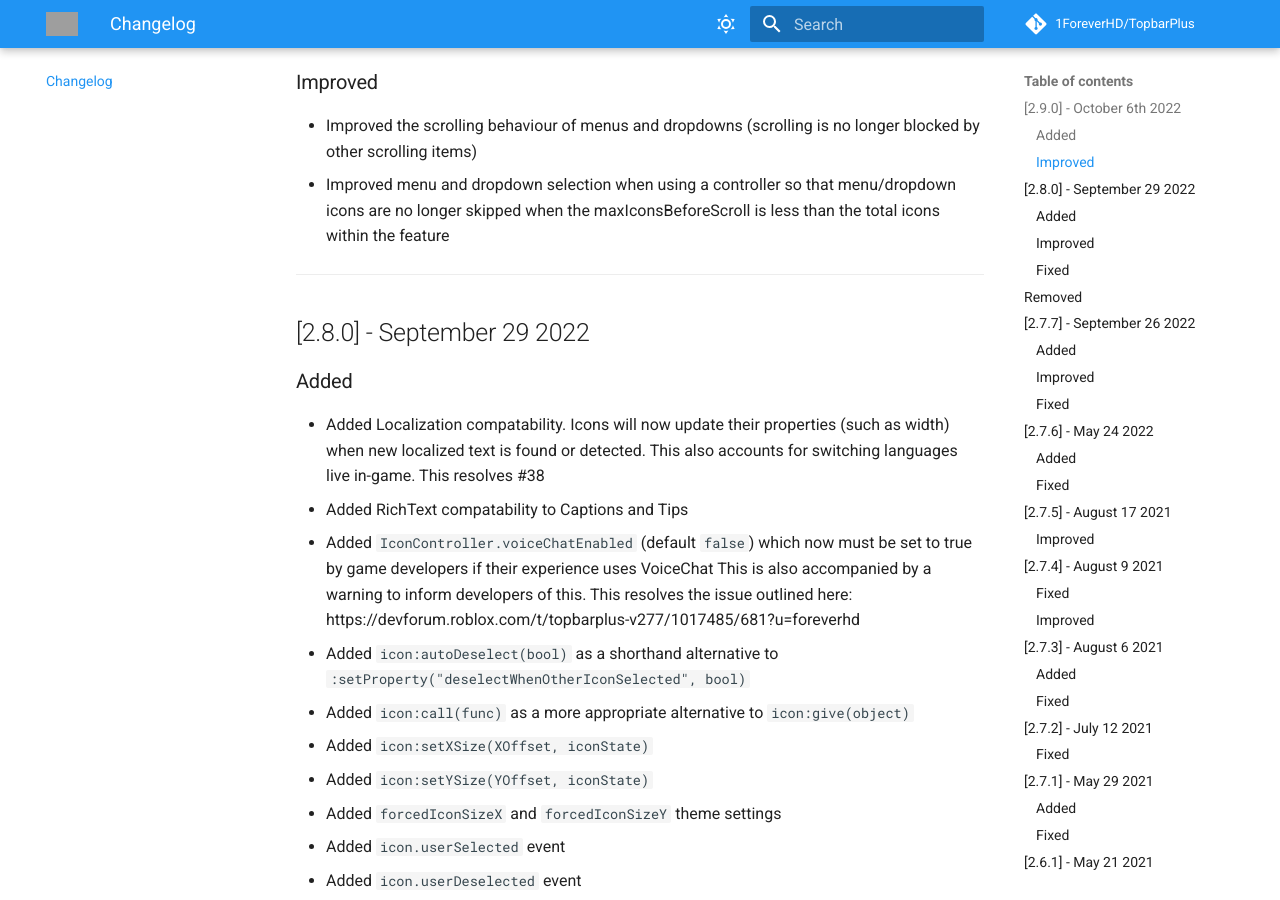
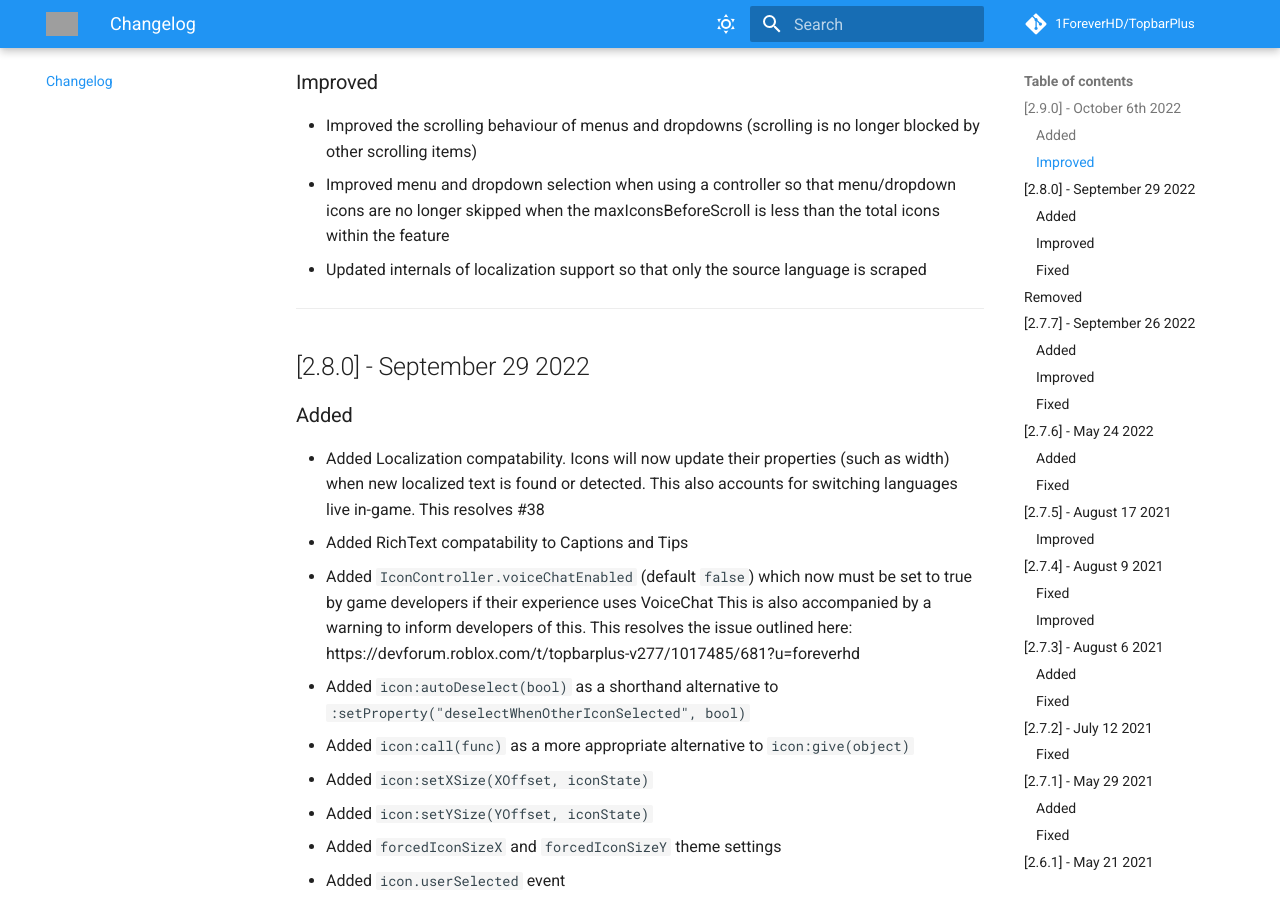
Before and after one commit to 1ForeverHD/TopbarPlus, an MkDocs documentation site: the page built from docs/changelog.md, in a window 1280 px wide and 900 px high, scrolled down 450 px. Built offline with MkDocs 1.6.1 and Material for MkDocs 9.7.7, drawn with Linux system fonts in a browser that asks for light colours; comment, search, counter and statistics services are not loaded; grey boxes are pictures that could not be loaded.

Commit message:
Updated internals of localization support so that only the source language is scraped

```diff
--- a/docs/changelog.md
+++ b/docs/changelog.md
@@ -8,6 +8,7 @@
 ### Improved
 - Improved the scrolling behaviour of menus and dropdowns (scrolling is no longer blocked by other scrolling items)
 - Improved menu and dropdown selection when using a controller so that menu/dropdown icons are no longer skipped when the maxIconsBeforeScroll is less than the total icons within the feature
+- Updated internals of localization support so that only the source language is scraped
 
 
 
```
Also changed, not shown: 3 other files.
